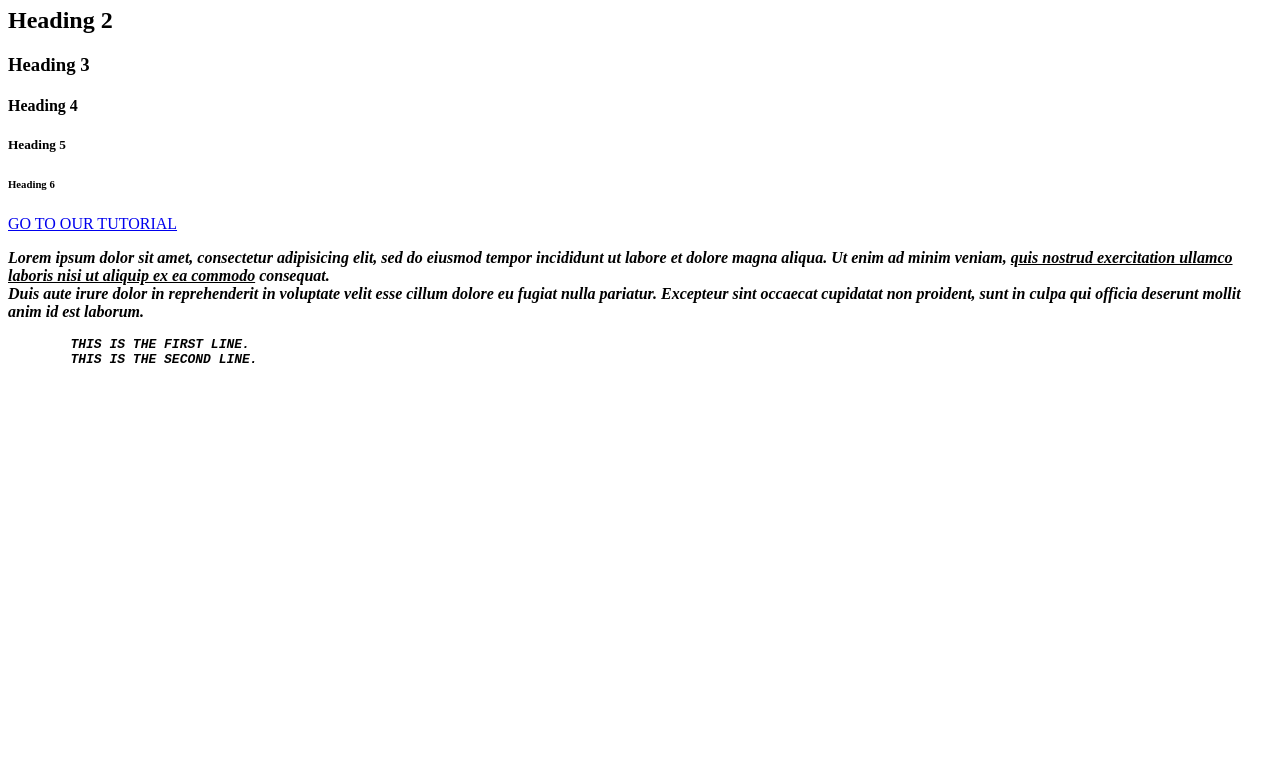
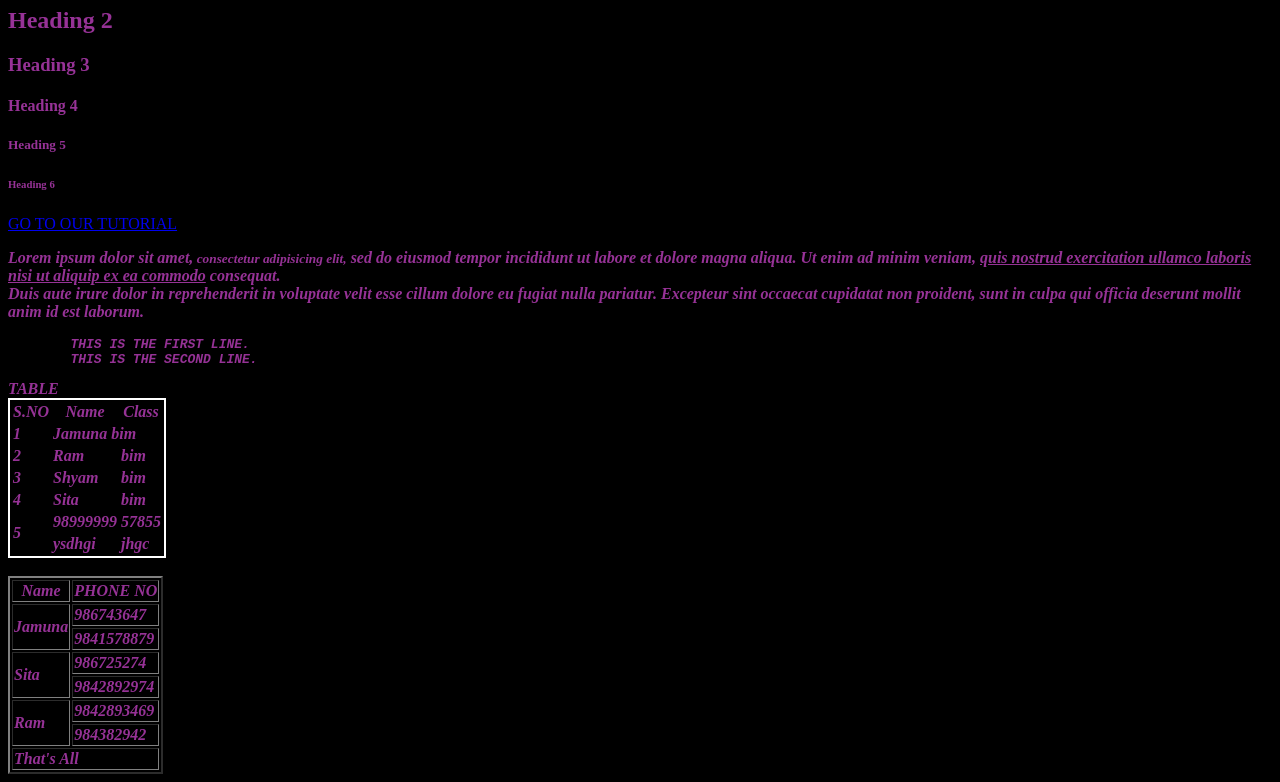
Before and after one commit to jamunaHumagain/html-demo, a plain HTML site: page demo.html in a window 1280 px wide. Shown: the part 73-855 px from the top of the page. Before the commit the page ends 800 px from the top, so only its background shows below. Drawn offline with Linux system fonts and the light colour scheme.

Commit message:
Table added

```diff
--- a/demo.html
+++ b/demo.html
@@ -5,7 +5,8 @@
 	<meta name="viewport" content="width=device-width, initial-scale=1">
 	<title>Trial Html</title>
 </head>
-<body>
+<body style="background-color:black;color:rgb(150, 50, 150);" >
+
 <h1>Heading 1</h1>
 <h2>Heading 2</h2>
 <h3>Heading 3</h3>
@@ -14,16 +15,96 @@
 <h6>Heading 6</h6>
 <a href="go to our tutuorial">GO TO OUR TUTORIAL</a>
 
-<P><B><I> Lorem ipsum dolor sit amet, consectetur adipisicing elit, sed do eiusmod
+<P><B><I> Lorem ipsum dolor sit amet,<small> consectetur adipisicing elit,</small> sed do eiusmod
 tempor incididunt ut labore et dolore magna aliqua. Ut enim ad minim veniam,
 <U>quis nostrud exercitation ullamco laboris nisi ut aliquip ex ea commodo</U>
 consequat.<BR> Duis aute irure dolor in reprehenderit in voluptate velit esse
-cillum dolore eu fugiat nulla pariatur. Excepteur sint occaecat cupidatat non
+cillum dolore eu fugiat nulla pariatur. <em>Excepteur</em> sint occaecat cupidatat non
 proident, sunt in culpa qui officia deserunt mollit anim id est laborum.<I><B>
 </P>
 <PRE>
 	THIS IS THE FIRST LINE.
 	THIS IS THE SECOND LINE.
 </PRE>
+<div> TABLE </div>
+<table style="border:2px solid #ffffff;">
+	<tr>
+		<th>S.NO</th>
+		<th>Name</th>
+		<th>Class</th>
+
+	</tr>
+	<tr>
+		<td> 1 </td>
+		<td colspan="2"> Jamuna bim </td>
+
+
+	</tr>
+	<tr>
+		<td> 2 </td>
+		<td> Ram</td>
+		<td>bim</td>
+	</tr>
+	<tr>
+		<td> 3</td>
+		<td>Shyam</td>
+		<td>bim</td>
+	</tr>
+	<tr>
+		<td>4</td>
+		<td>Sita</td>
+		<td>bim</td>
+	</tr>
+	<tr>
+	<td rowspan="2">5</td>
+	<td>98999999</td>
+	<td>57855</td>
+</tr>
+<tr>
+	<td>ysdhgi</td>
+	<td>jhgc</td>
+</tr>
+
+
+
+</table>
+<br>
+
+<table border="2px">
+	<tr>
+		<th>Name</th>
+		<th>PHONE NO</th>
+	</tr>
+	<tr>
+		<td rowspan="2">Jamuna</td>
+		<td>986743647</td>
+
+	<tr>
+		<td>9841578879</td>
+	</tr>
+</tr>
+<tr>
+	<td rowspan="2">Sita</td>
+	<td>986725274</td>
+
+	<tr>
+		<td>9842892974</td>
+	</tr>
+</tr>
+	<tr>
+		<td rowspan="2">Ram</td>
+		<td>9842893469</td>
+		<tr>
+			<td>984382942</td>
+		</tr>
+	</tr>
+	<tr>
+		<center>
+		<td colspan="2">That's All</td>
+	</center>
+	</tr>
+
+
+
 </body>
 </html>
```
